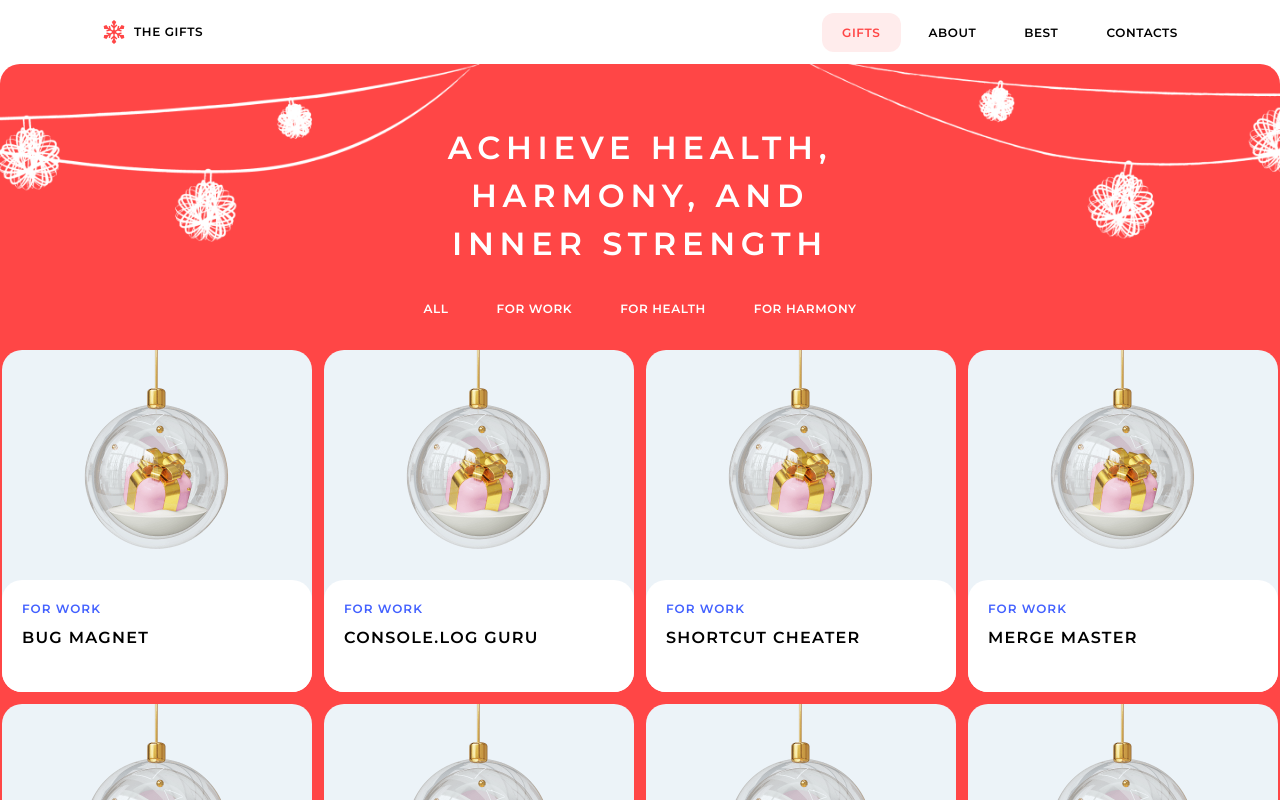
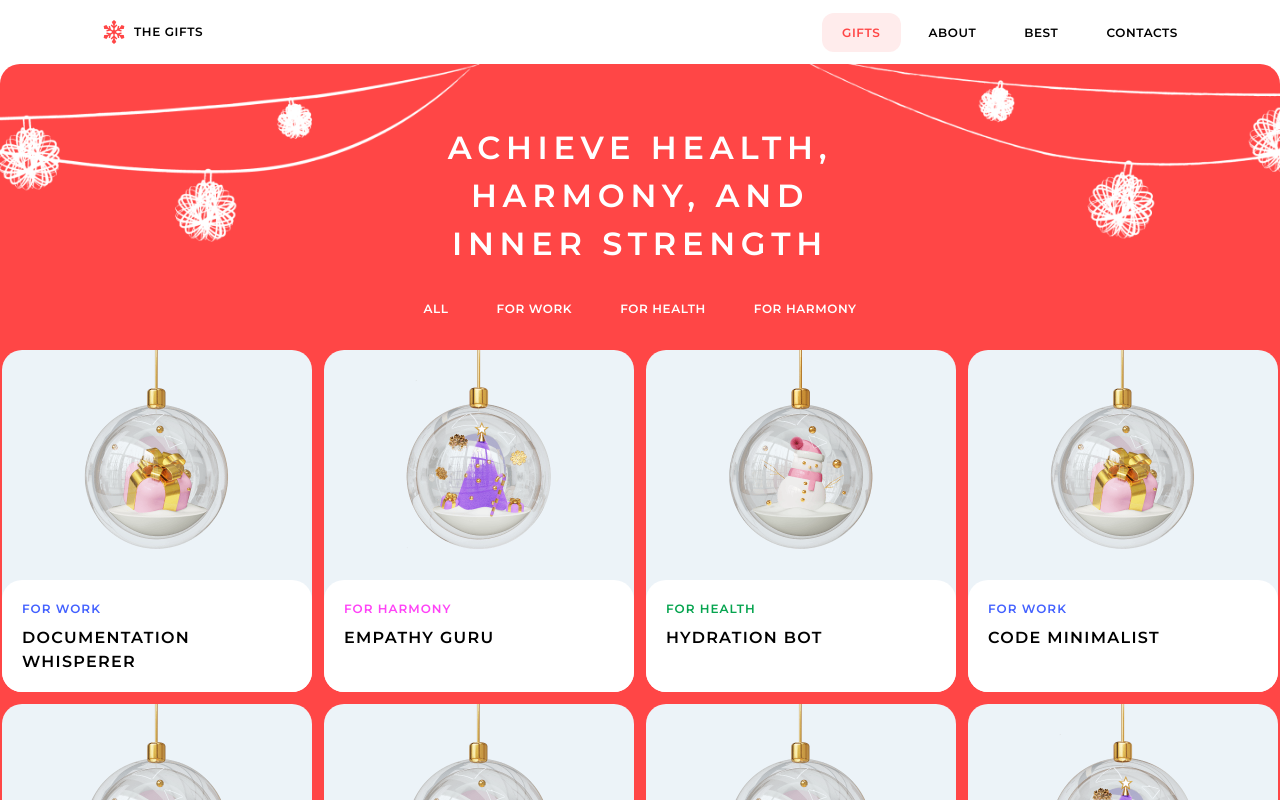
Before and after one commit to xWolfYx/nextmas-shop, a Next.js app: page /gifts in a window 1280 px wide. Shown: the top 800 px of the page. Built offline with nearby package versions, Linux system fonts and the light colour scheme.

Commit message:
feat: add shuffling logic for gifts

```diff
--- a/src/app/ui/Gifts.tsx
+++ b/src/app/ui/Gifts.tsx
@@ -1,27 +1,23 @@
 "use client";
 
 import { useEffect, useState } from "react";
+import type { Gift as GiftType } from "../lib/types";
+import { shuffleArray } from "../utils/helpers";
 import Gift from "./Gift";
 import GiftModal from "./giftModal";
 
-type Gifts = {
-	name: string;
-	category: string;
-};
-
 export default function Gifts() {
-	const [gifts, setGifts] = useState<Gifts[]>([]);
+	const [gifts, setGifts] = useState<GiftType[]>([]);
 	const [activeGift, setActiveGift] = useState<string | null>(null);
 
-	const handleSetActiveGift = (name: string | null) => {
-		setActiveGift(name);
-	};
+	const handleSetActiveGift = (name: string | null) => setActiveGift(name);
 
 	useEffect(() => {
 		async function loadData() {
 			const res = await fetch("/fake-database.json");
 			const data = await res.json();
-			setGifts(data);
+
+			setGifts(shuffleArray(data));
 		}
 
 		loadData();
--- /dev/null
+++ b/src/app/utils/helpers.ts
@@ -0,0 +1,8 @@
+export function shuffleArray<T>(array: T[]): T[] {
+	const shuffled = [...array];
+	for (let i = shuffled.length - 1; i > 0; i--) {
+		const j = Math.floor(Math.random() * (i + 1));
+		[shuffled[i], shuffled[j]] = [shuffled[j], shuffled[i]];
+	}
+	return shuffled;
+}
```
